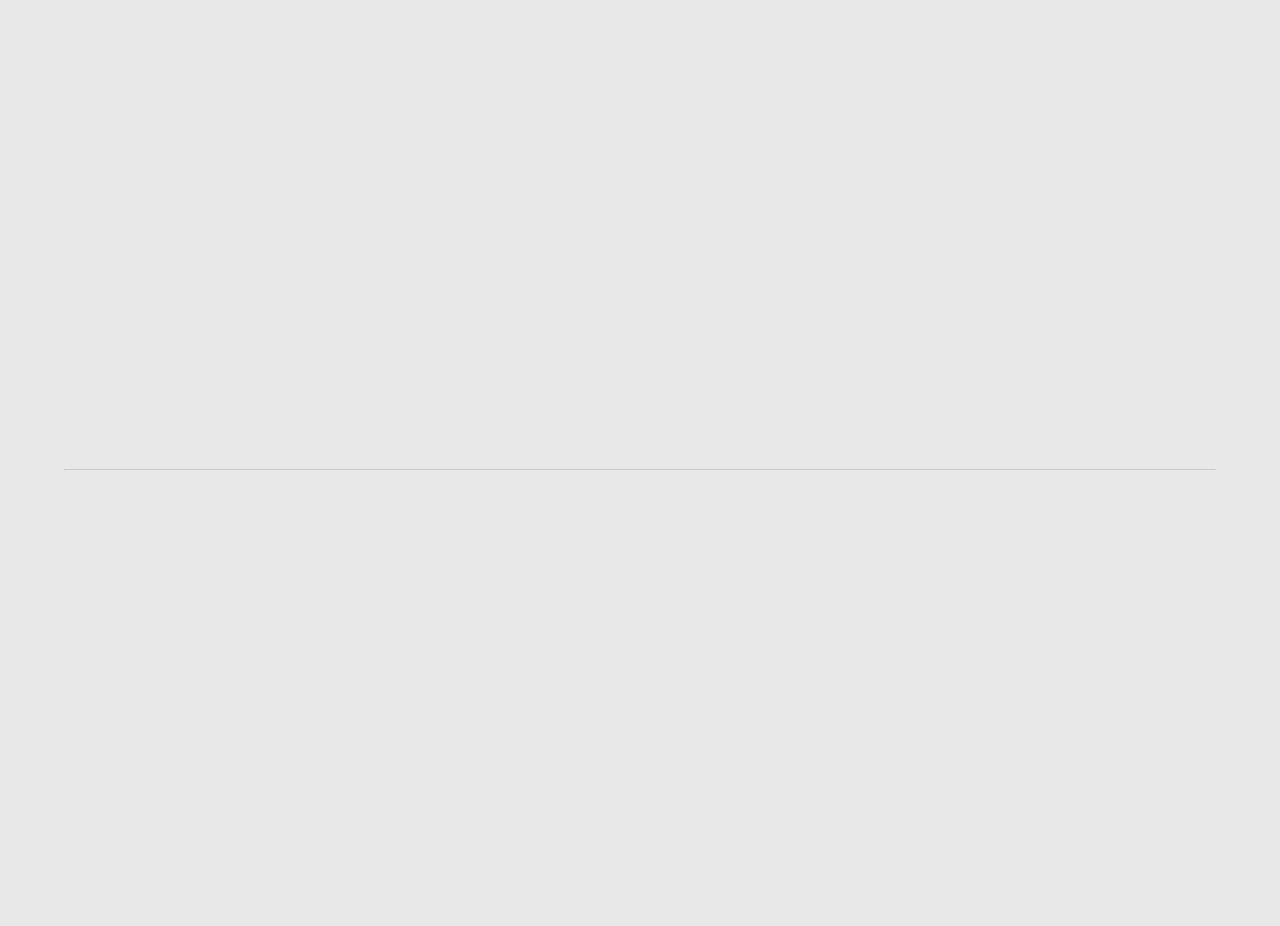
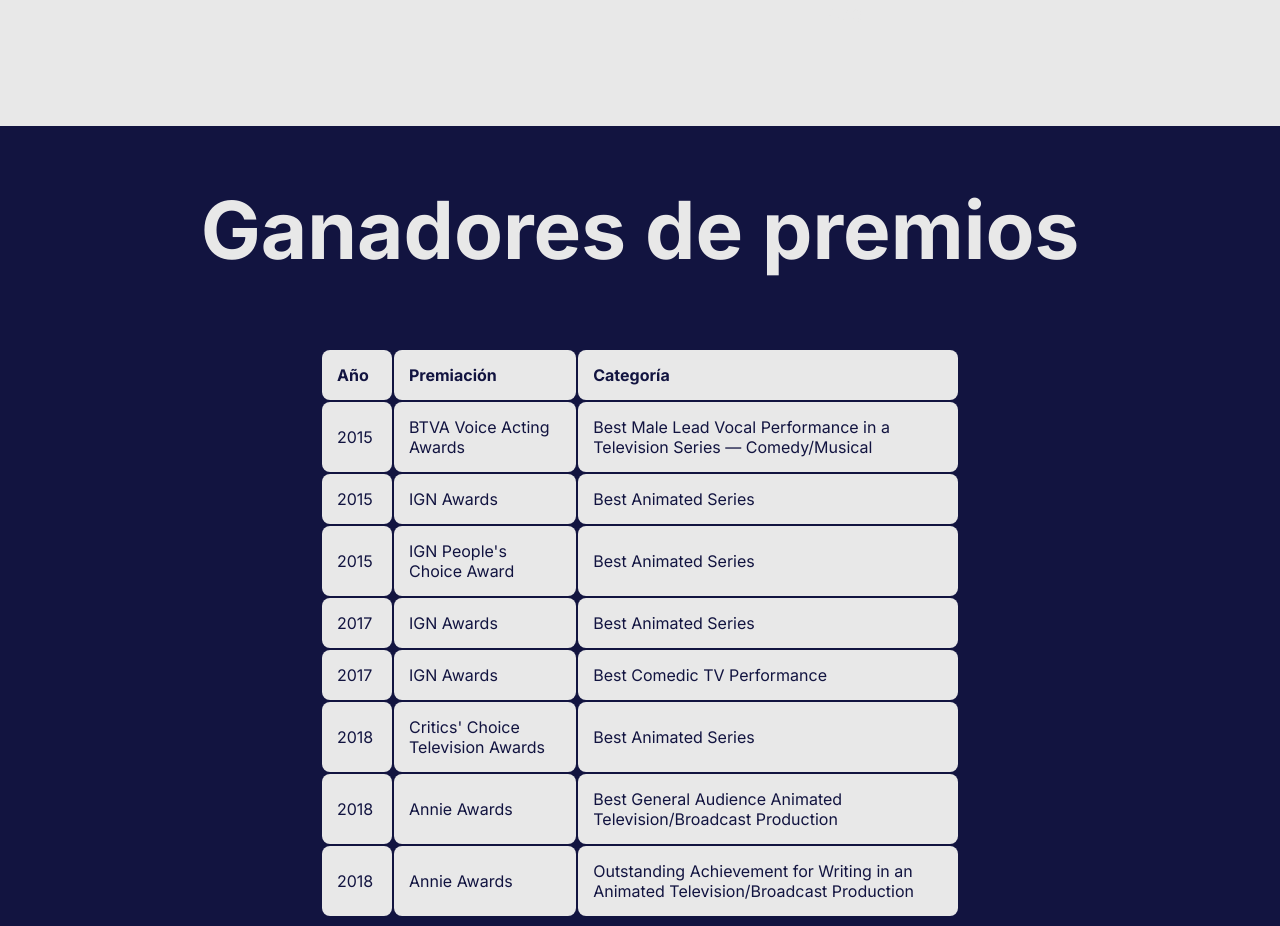
Before and after one commit to jhonatansoto45/rick-morty-app, an Angular app: page /rick-morty/home in a window 1280 px wide. Shown: the part 2300-3226 px from the top of the page. Before the commit the page ends 2771 px from the top, so only its background shows below. Built offline with nearby package versions, Linux system fonts and the light colour scheme.

Commit message:
Tabla de premios, aun desarrollo

```diff
--- a/src/app/rick-morty/interface/rickmorty.interface.ts
+++ b/src/app/rick-morty/interface/rickmorty.interface.ts
@@ -2,3 +2,9 @@
   nombre: string;
   alt: string;
 }
+
+export interface TablaPremiacion{
+  anio: number;
+  premio: string;
+  categoria: string;
+}
--- a/src/app/rick-morty/pages/home/home.component.html
+++ b/src/app/rick-morty/pages/home/home.component.html
@@ -61,7 +61,11 @@
         class="card__person"
       />
     </article>
-    <img src="../../../../assets/rickmorty2.png" alt="Rick and Morty" class="creador__img">
+    <img
+      src="../../../../assets/rickmorty2.png"
+      alt="Rick and Morty"
+      class="creador__img"
+    />
     <article class="creador__card">
       <div class="card__content">
         <h3 class="card__name">Dan Harmon</h3>
@@ -84,4 +88,22 @@
   </div>
 </section>
 
-<hr />
+<section class="premios">
+  <h1 class="premios__title">Ganadores de premios</h1>
+  <table class="premios__table">
+    <thead>
+      <tr>
+        <th>Año</th>
+        <th>Premiación</th>
+        <th>Categoría</th>
+      </tr>
+    </thead>
+    <tbody>
+      <tr *ngFor="let premio of listPremios">
+        <td [ngStyle]="{'width.px': '70'}" >{{ premio.anio }}</td>
+        <td>{{ premio.premio }}</td>
+        <td>{{ premio.categoria }}</td>
+      </tr>
+    </tbody>
+  </table>
+</section>
--- a/src/app/rick-morty/pages/home/home.component.scss
+++ b/src/app/rick-morty/pages/home/home.component.scss
@@ -102,19 +102,19 @@
 hr {
   width: 90%;
   margin: auto;
-  opacity: .4;
+  opacity: 0.4;
 }
 
 .creador__contain {
   display: flex;
   justify-content: space-between;
   align-items: center;
+  margin-bottom: 150px;
 }
 
 .creador {
   width: 90%;
   margin: auto;
-  min-height: 1000px;
 
   .creador__title {
     text-align: center;
@@ -124,7 +124,7 @@
   }
 }
 
-.creador__img{
+.creador__img {
   width: 300px;
   filter: drop-shadow(5px 5px 5px #67c11a);
 }
@@ -185,3 +185,42 @@
     width: 36rem;
   }
 }
+
+.premios {
+  margin-top: 15px;
+  background-color: var(--background);
+  height: 800px;
+
+  .premios__title {
+    padding-top: 55px;
+    text-align: center;
+    font-size: 5rem;
+    color: var(--color);
+  }
+
+  .premios__table {
+    width: 50%;
+    margin: 70px auto;
+    color: var(--background);
+    border-radius: 8px;
+    height: 530px;
+
+    thead tr {
+      border: 2px solid var(--color);
+      height: 40px;
+      background-color: var(--color);
+    }
+
+    tbody tr {
+      background-color: var(--color);
+    }
+
+    thead tr th,
+    tbody tr td {
+      text-align: start;
+      padding: 15px;
+      border-radius: 8px;
+      margin: 0 15px;
+    }
+  }
+}
--- a/src/app/rick-morty/pages/home/home.component.ts
+++ b/src/app/rick-morty/pages/home/home.component.ts
@@ -1,5 +1,8 @@
 import { Component, OnInit } from '@angular/core';
-import { ImagenPhoto } from '../../interface/rickmorty.interface';
+import {
+  ImagenPhoto,
+  TablaPremiacion,
+} from '../../interface/rickmorty.interface';
 
 @Component({
   selector: 'app-home',
@@ -11,11 +14,57 @@
   listPartnes: ImagenPhoto[] = [
     {
       nombre: 'hbo1',
-      alt: 'HBO'
+      alt: 'HBO',
     },
     {
       nombre: 'cartoon',
-      alt: 'Cartoon Network'
+      alt: 'Cartoon Network',
+    },
+  ];
+
+  listPremios: TablaPremiacion[] = [
+    {
+      anio: 2015,
+      premio: 'BTVA Voice Acting Awards',
+      categoria:
+        'Best Male Lead Vocal Performance in a Television Series — Comedy/Musical',
+    },
+    {
+      anio: 2015,
+      premio: 'IGN Awards',
+      categoria: 'Best Animated Series',
+    },
+    {
+      anio: 2015,
+      premio: "IGN People's Choice Award",
+      categoria: 'Best Animated Series',
+    },
+    {
+      anio: 2017,
+      premio: 'IGN Awards',
+      categoria: 'Best Animated Series',
+    },
+    {
+      anio: 2017,
+      premio: 'IGN Awards',
+      categoria: 'Best Comedic TV Performance',
+    },
+    {
+      anio: 2018,
+      premio: "Critics' Choice Television Awards",
+      categoria: 'Best Animated Series',
+    },
+    {
+      anio: 2018,
+      premio: 'Annie Awards',
+      categoria:
+        'Best General Audience Animated Television/Broadcast Production',
+    },
+    {
+      anio: 2018,
+      premio: 'Annie Awards',
+      categoria:
+        'Outstanding Achievement for Writing in an Animated Television/Broadcast Production',
     },
   ];
 
```
